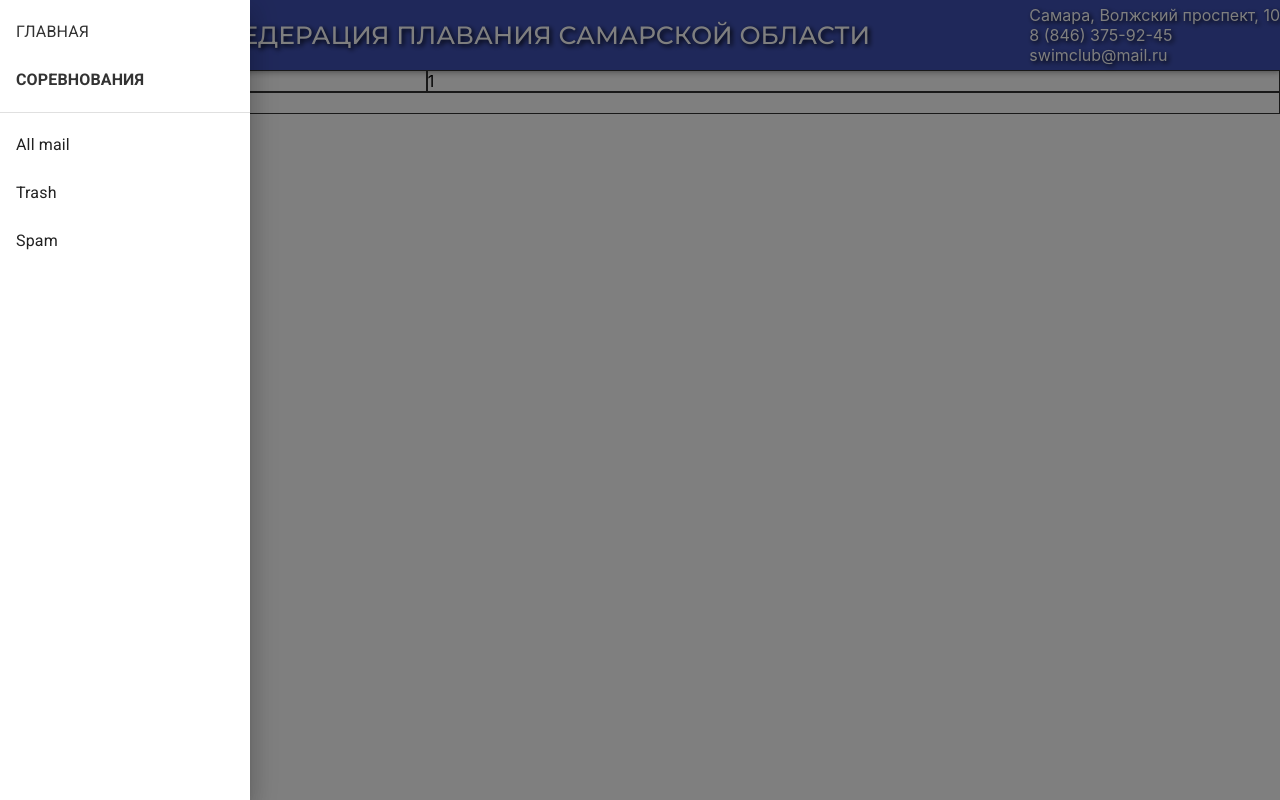
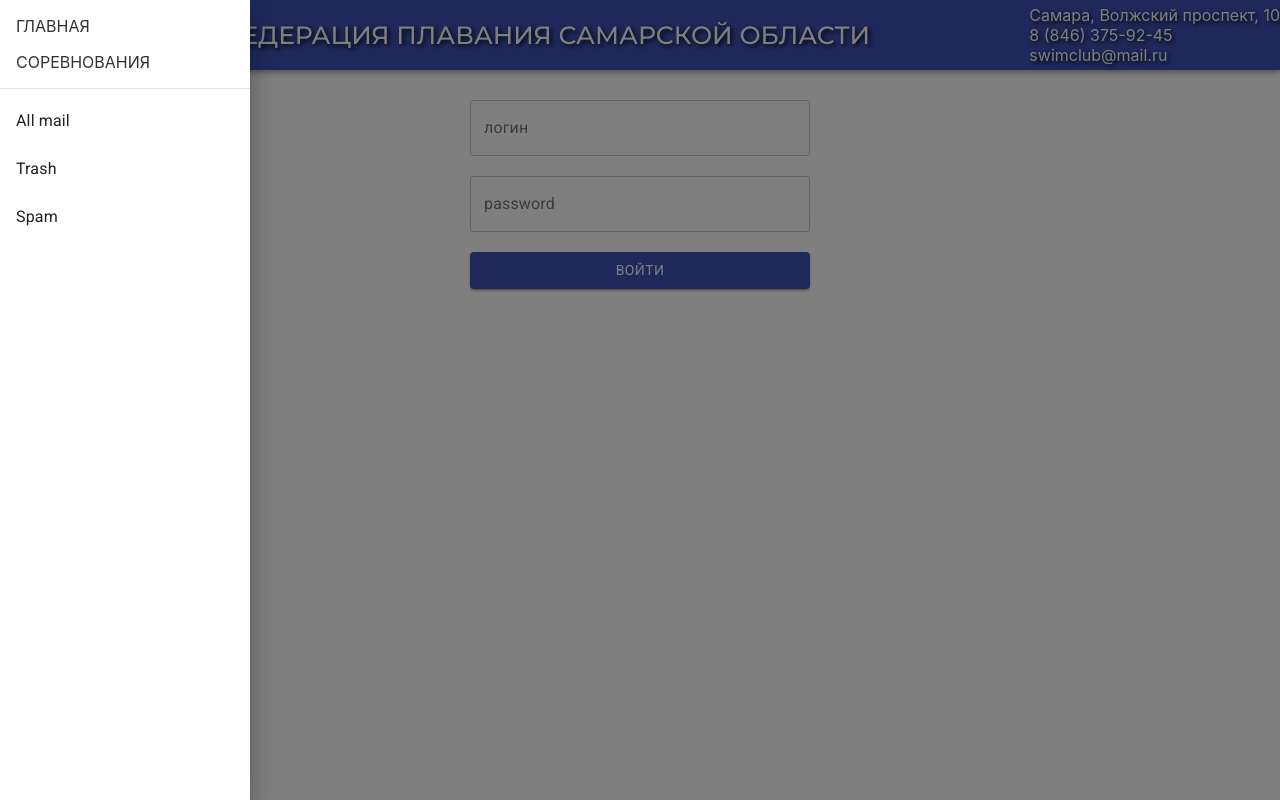
Before and after one commit to rescuernet/fpso-client, a React (Create React App) app: page /555 in a window 1280 px wide. Both pictures are taken after a click on the button 29 px from the left and 35 px from the top of the page. Built offline with nearby package versions, Linux system fonts and the light colour scheme.

Commit message:
пробы нового способа роутинга

```diff
--- a/src/App.jsx
+++ b/src/App.jsx
@@ -22,8 +22,6 @@ const useStyles = makeStyles((theme) => ({
 
 const Routes = []
 for (let key in RM) {Routes.push(RM[key])}
-
-console.log('Routes',Routes)
 
 /*import {useLocation} from "react-router-dom";*/
 
@@ -58,16 +56,9 @@ const App = () => {
             <Container fixed className={classes.root}>
                 {isInit &&
                     <Switch>
-                        {
-                            isAuth &&
-                            Routes.map(({path,Component}) =>
-                                <Route key={path} path={path} component={Component}/>
-                            )
-                        }
-                        {Routes.map(({path,Component}) =>
-                            <Route key={path} path={path} component={Component}/>
-                        )}
-                        {/*<Redirect to={'/'}/>*/}
+                        {isAuth && Routes.map(({path,Component,auth}) => auth && <Route key={path} exact path={path} component={Component}/>)}
+                        {Routes.map(({path,Component,auth}) => !auth && <Route key={path} exact path={path} component={Component}/>)}
+                        <Redirect to={'/'}/>
                     </Switch>
                 }
             </Container>
--- a/src/routes/routes.js
+++ b/src/routes/routes.js
@@ -12,7 +12,7 @@ const RouterManager = {
             return `/`
         },
         exacts: true,
-        auth: true
+        auth: false
     },
     Competitions: {
         path:'/competitions',
--- a/src/ui/menu/menu.jsx
+++ b/src/ui/menu/menu.jsx
@@ -12,14 +12,14 @@ const useStyles = makeStyles((theme) => ({
         '& a': {
             textDecoration: 'none',
             textTransform: 'uppercase',
-        }
+        },
     },
-    activeLink: {
+    /*activeLink: {
         '& span': {
             color: '#333',
             fontWeight: 'bold'
         }
-    },
+    },*/
     menuIcon: {
         fontSize: 35,
         [theme.breakpoints.down('md')]: {
@@ -41,7 +41,7 @@ const Menu = (props) => {
 
     const classes = useStyles()
 
-    const location = useLocation();
+    const location = useLocation().pathname;
 
     const anchor = 'left';
     const [state, setState] = React.useState({
@@ -84,10 +84,7 @@ const Menu = (props) => {
                         ?
                         null
                         : (<ListItem button key={i.id} className={classes.menuItem}>
-                            <NavLink to={i.url}>
-                                {/*<ListItemText className={i.url === location.pathname ? classes.activeLink : ""} primary={i.title} />*/}
-                                <ListItemText className={location.pathname.indexOf(i.url) === -1 ? classes.activeLink : ""} primary={i.title} />
-                            </NavLink>
+                            <NavLink to={i.url} className={location === i.url ? `activeLink` : ''}>{i.title}</NavLink>
                         </ListItem>)
                     )
                 )}
```
Also changed, not shown: src/index.css (line endings or trailing spaces).
